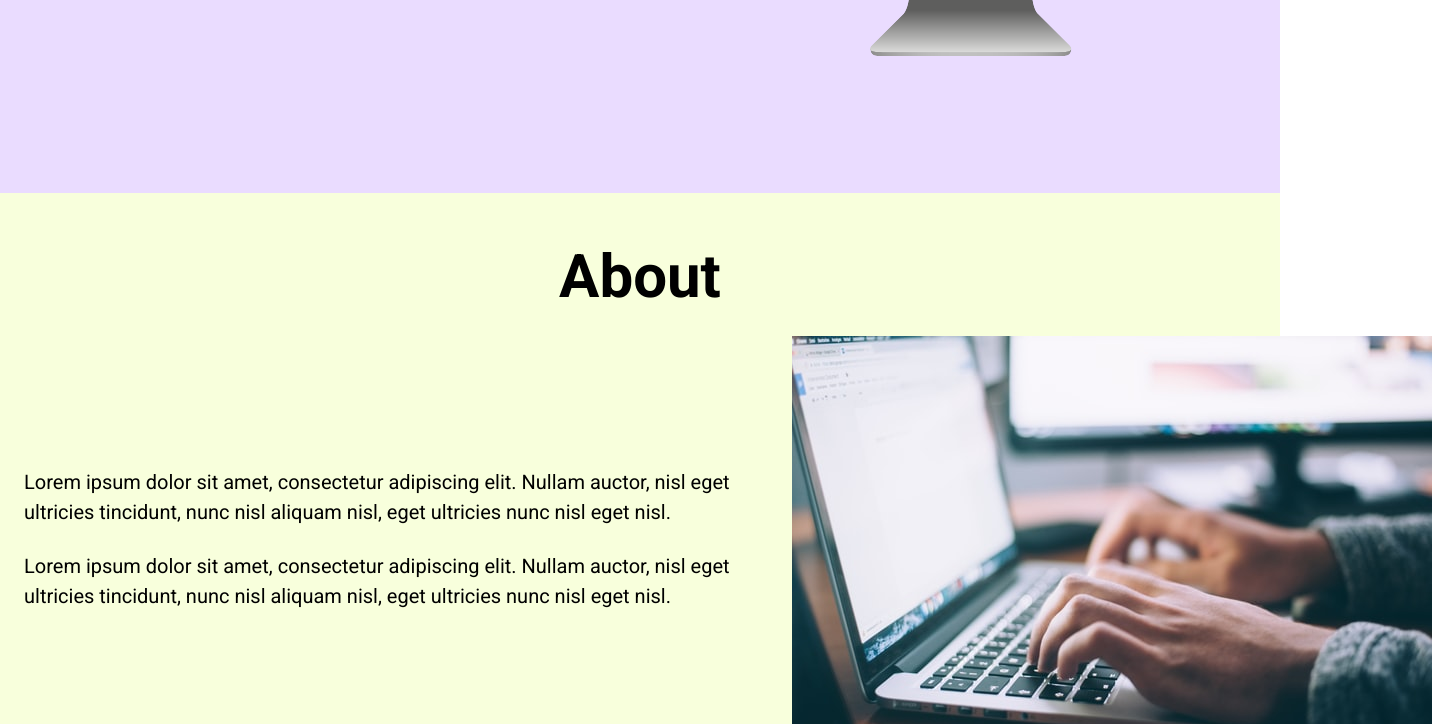
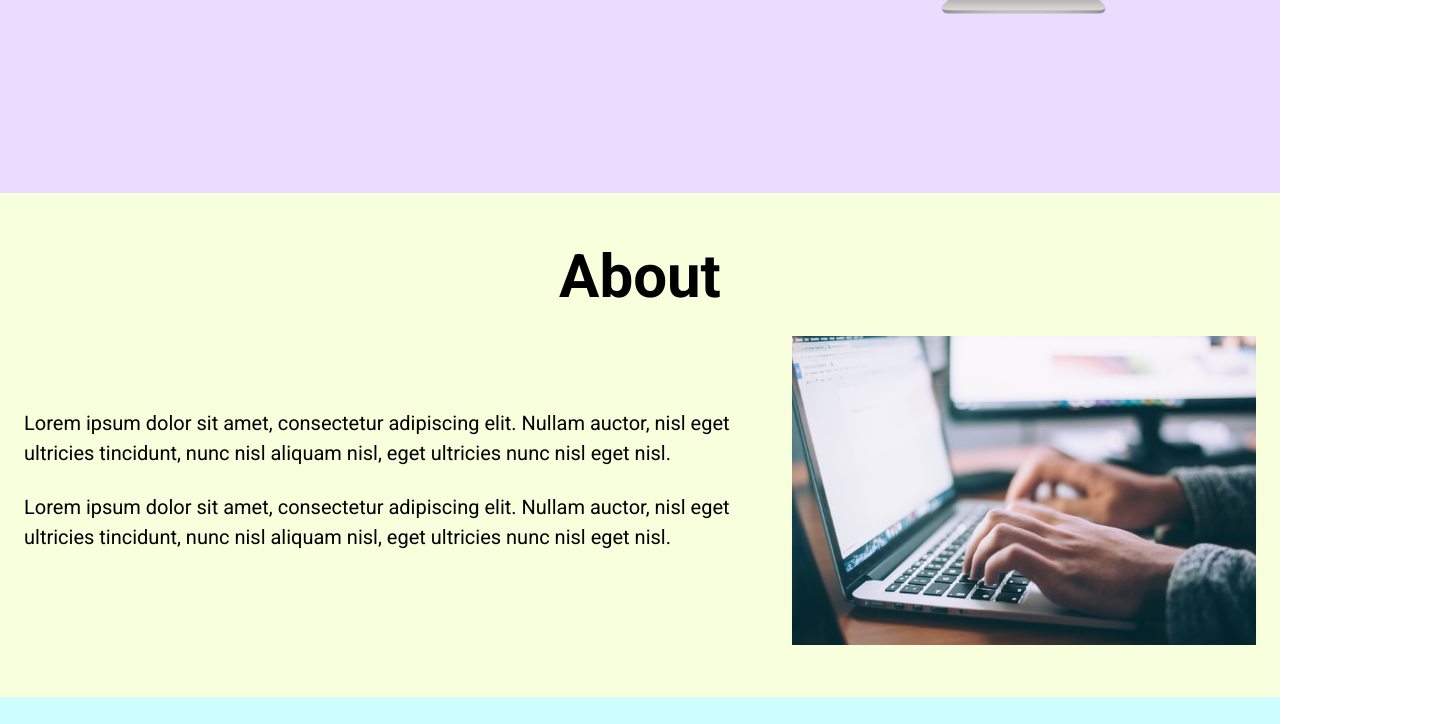
Before and after one commit to shelbykbrown/My-First-Project-2.0, a plain HTML site: page index.html in a window 1280 px wide. Shown: the part 607-1331 px from the top of the page, 1432 px wide, since content can reach past the window. Drawn offline with Linux system fonts and the light colour scheme.

Commit message:
Correcting CSS Mistakes

```diff
--- a/style.css
+++ b/style.css
@@ -45,7 +45,7 @@ button {
 a {
     color: #000;
     font-size: 24px;
-    font-weight: 700
+    font-weight: 700;
 }
 
 .logo {
@@ -107,7 +107,7 @@ h2 {
 }
 
 img {
-    width: 100;
+    width: 100%;
 }
 
 .section__description--wrapper {
```
